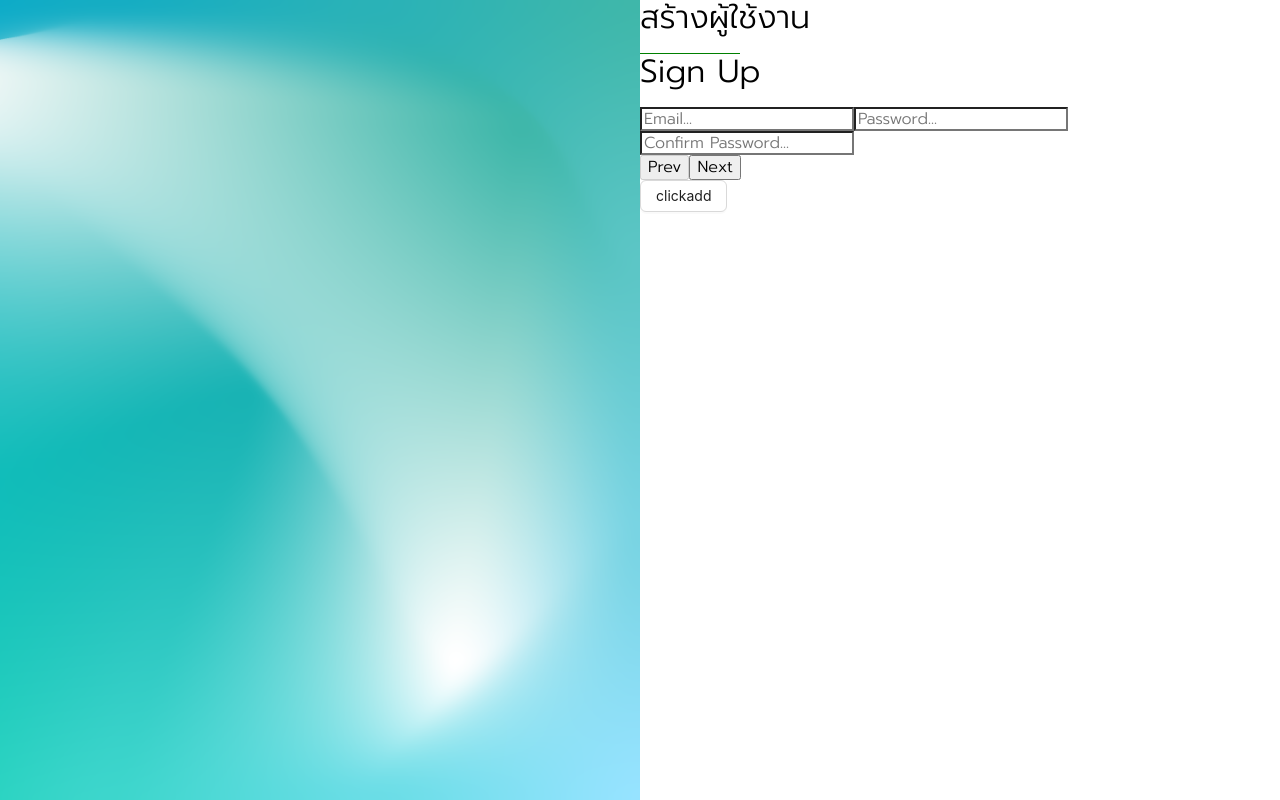
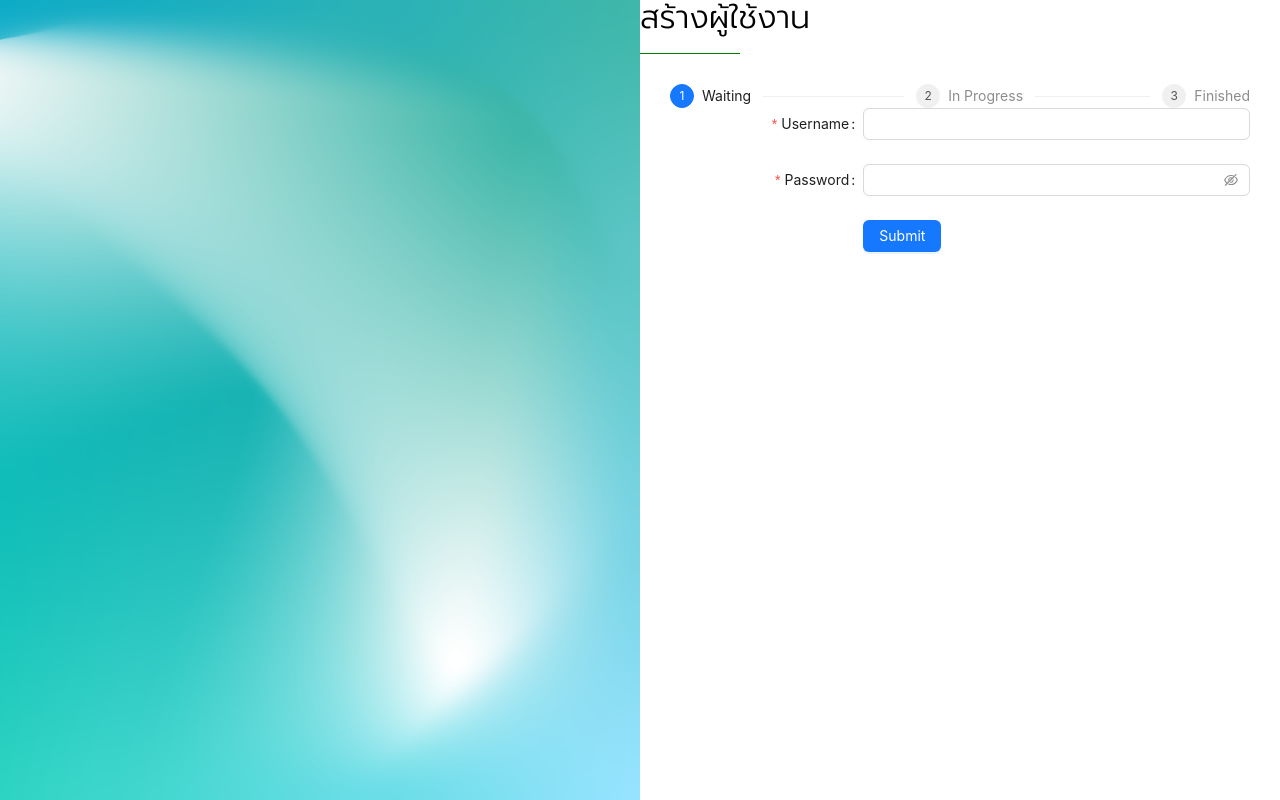
Before and after one commit to kenanimok/login_mern_client, a React (Create React App) app: page /register in a window 1280 px wide. Built offline with nearby package versions, Linux system fonts and the light colour scheme.

Commit message:
fix form

```diff
--- a/src/pages/register/Box1.js
+++ /dev/null
@@ -1,19 +0,0 @@
-import React from "react";
-import { useState } from "react";
-import { Button, Checkbox, Form, Input } from "antd";
-
-const Box1 = ({ dataUser, setDataUser }) => {
-  return (
-    <>
-      <form>
-        <input
-          type="text"
-          onChange={(e) => setDataUser(e.target.value)}
-          value={dataUser}
-        />
-      </form>
-    </>
-  );
-};
-
-export default Box1;
--- a/src/pages/register/Box2.js
+++ /dev/null
@@ -1,19 +0,0 @@
-import React from "react";
-import { useGlobalContext } from "../../core/context";
-import { Button } from "antd";
-
-const Box2 = () => {
-  const [stastusform, setStatusform] = useGlobalContext();
-  const changeStatus = () => {
-    setStatusform("default");
-  };
-
-  return (
-    <>
-      <h1>box2</h1>
-      <Button onClick={changeStatus}>clickadd</Button>
-    </>
-  );
-};
-
-export default Box2;
--- a/src/pages/register/Box3.js
+++ /dev/null
@@ -1,11 +0,0 @@
-import React from "react";
-
-const Box3 = () => {
-  return (
-    <div>
-      Box3 <button>click back</button>{" "}
-    </div>
-  );
-};
-
-export default Box3;
--- /dev/null
+++ b/src/pages/register/formregis/login-regis.js
@@ -0,0 +1,65 @@
+import React from "react";
+import { Button, Checkbox, Form, Input } from "antd";
+
+const LoginRegist = ({ onFinish, initialValues }) => {
+  const onFinishFailed = (errorInfo) => {
+    console.log("Failed:", errorInfo);
+  };
+  return (
+    <>
+      <Form
+        name="basic"
+        labelCol={{
+          span: 8,
+        }}
+        wrapperCol={{
+          span: 16,
+        }}
+        // onFieldsChange={onFieldsChange	}
+        initialValues={initialValues}
+        onFinish={onFinish}
+        onFinishFailed={onFinishFailed}
+        autoComplete="off"
+      >
+        <Form.Item
+          label="Username"
+          name="username"
+          rules={[
+            {
+              required: true,
+              message: "Please input your username!",
+            },
+          ]}
+        >
+          <Input />
+        </Form.Item>
+
+        <Form.Item
+          label="Password"
+          name="password"
+          rules={[
+            {
+              required: true,
+              message: "Please input your password!",
+            },
+          ]}
+        >
+          <Input.Password />
+        </Form.Item>
+
+        <Form.Item
+          wrapperCol={{
+            offset: 8,
+            span: 16,
+          }}
+        >
+          <Button type="primary" htmlType="submit">
+            Submit
+          </Button>
+        </Form.Item>
+      </Form>
+    </>
+  );
+};
+
+export default LoginRegist;
--- /dev/null
+++ b/src/pages/register/formregis/progfile.js
@@ -0,0 +1,62 @@
+import React from "react";
+import { Button, Checkbox, Form, Input } from "antd";
+
+const Profile = ({ onFinish, initialValues }) => {
+  const onFinishFailed = (errorInfo) => {
+    console.log("Failed:", errorInfo);
+  };
+  return (
+    <Form
+      name="basic"
+      labelCol={{
+        span: 8,
+      }}
+      wrapperCol={{
+        span: 16,
+      }}
+      initialValues={initialValues}
+      onFinish={onFinish}
+      onFinishFailed={onFinishFailed}
+      autoComplete="off"
+    >
+      <Form.Item
+        label="Username222"
+        name="username"
+        rules={[
+          {
+            required: true,
+            message: "Please input your username!",
+          },
+        ]}
+      >
+        <Input />
+      </Form.Item>
+
+      <Form.Item
+        label="Password222"
+        name="password"
+        rules={[
+          {
+            required: true,
+            message: "Please input your password!",
+          },
+        ]}
+      >
+        <Input.Password />
+      </Form.Item>
+
+      <Form.Item
+        wrapperCol={{
+          offset: 8,
+          span: 16,
+        }}
+      >
+        <Button type="primary" htmlType="submit">
+          Submit
+        </Button>
+      </Form.Item>
+    </Form>
+  );
+};
+
+export default Profile;
--- a/src/pages/register/register.js
+++ b/src/pages/register/register.js
@@ -2,21 +2,43 @@ import React from "react";
 import { useContext, useState } from "react";
 import { useGlobalContext } from "../../core/context";
 import styled from "styled-components";
-import Box1 from "./Box1";
-import Box2 from "./Box2";
-import Box3 from "./Box3";
 import backgroundhelt from "../../components/image/bghelt.png";
 import { MyGlobalContext } from "../../core/context";
-import { Button } from "antd";
-import Form_ctrl from "./form_ctrl/form_ctrl";
+import { Steps, Button, Checkbox, Form, Input } from "antd";
+import { StarOutlined, StarFilled, StarTwoTone } from "@ant-design/icons";
+import LoginRegist from "./formregis/login-regis";
+import Profile from "./formregis/progfile";
+// const description = "This is a description.";
 
 const Register = () => {
-  const [stastusform, setStatusform] = useGlobalContext();
-  const [dataUser, setDataUser] = useState("");
+  const [current, setCurrent] = useState(0);
+  const [loginDetail, setLoginDetails] = useState();
+  const [progfile, setProfile] = useState();
 
-  const changeStatus = () => {
-    setStatusform("box2");
+  const onFinish = (values) => {
+    console.log("Success:", values);
+    setLoginDetails(values);
+    setCurrent(1);
   };
+
+  const onFinish_Profile = (values) => {
+    // console.log("Success:", values);
+    setProfile(values);
+    setCurrent(2);
+  };
+
+  const onFieldsChange = (values) => {
+    setLoginDetails(values);
+  };
+
+  const form = [
+    <LoginRegist
+      onFinish={onFinish}
+      initialValues={loginDetail}
+      // onFieldsChange={onFieldsChange}
+    />,
+    <Profile onFinish={onFinish_Profile} initialValues={progfile} />,
+  ];
 
   return (
     <Container>
@@ -25,15 +47,26 @@ const Register = () => {
         <h1>สร้างผู้ใช้งาน</h1>
         <Progress />
         <Boxform>
-          {stastusform === "default" ? (
-            <Form_ctrl />
-          ) : stastusform === "box2" ? (
-            <Box2 />
-          ) : (
-            <Box3 />
-          )}
+          <Steps
+            size="small"
+            current={current}
+            onChange={setCurrent}
+            items={[
+              {
+                title: "Waiting",
+              },
+              {
+                title: "In Progress",
+              },
+
+              {
+                title: "Finished",
+              },
+            ]}
+          />
+          {form[current]}
         </Boxform>
-        <Button onClick={changeStatus}>clickadd</Button>
+        {/* <Button onClick={changeStatus}>clickadd</Button> */}
       </LayoutForm>
     </Container>
   );
@@ -62,4 +95,6 @@ const Progress = styled.div`
   background-color: green;
 `;
 
-const Boxform = styled.div``;
+const Boxform = styled.div`
+  padding: 30px;
+`;
```
Also changed, not shown: src/components/form_ctrl/OtherInfo.js (renamed from src/pages/register/form_ctrl/OtherInfo.js), src/components/form_ctrl/PersonalInfo.js (renamed from src/pages/register/form_ctrl/PersonalInfo.js), src/components/form_ctrl/SignUpInfo.js (renamed from src/pages/register/form_ctrl/SignUpInfo.js), src/components/form_ctrl/form_ctrl.js (renamed from src/pages/register/form_ctrl/form_ctrl.js).
